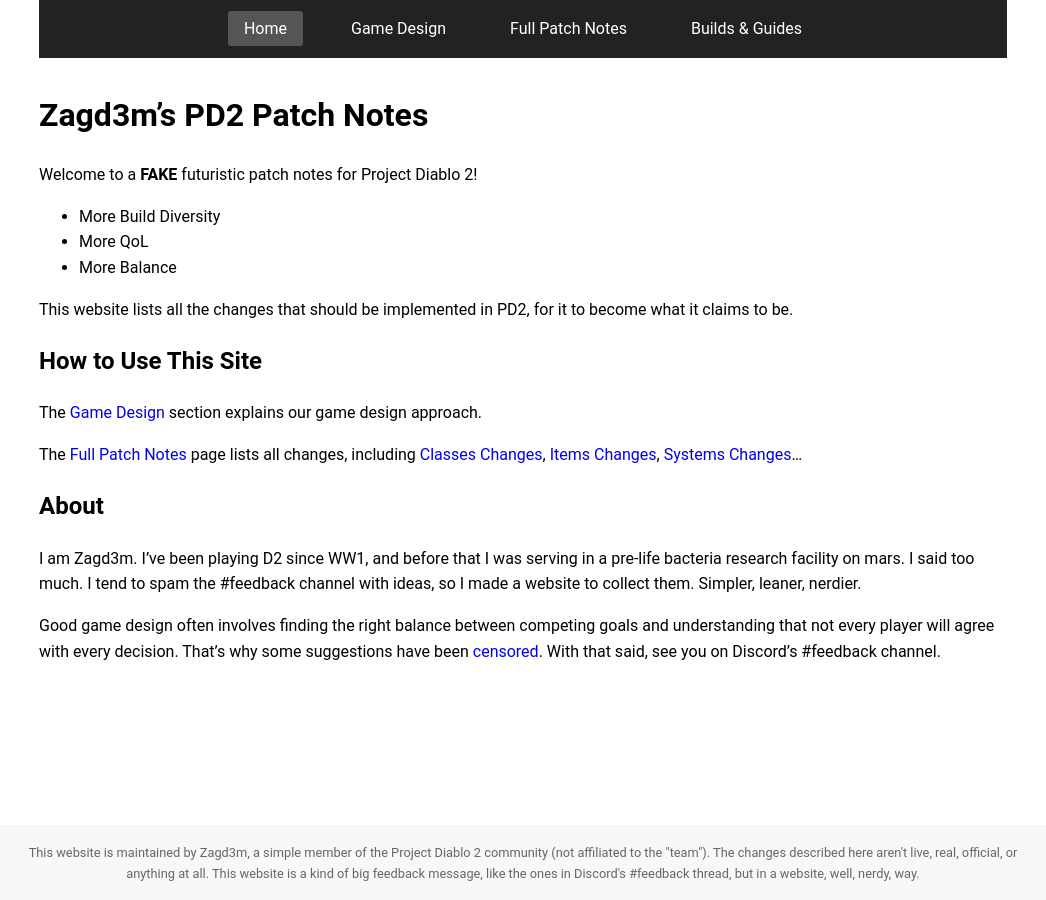
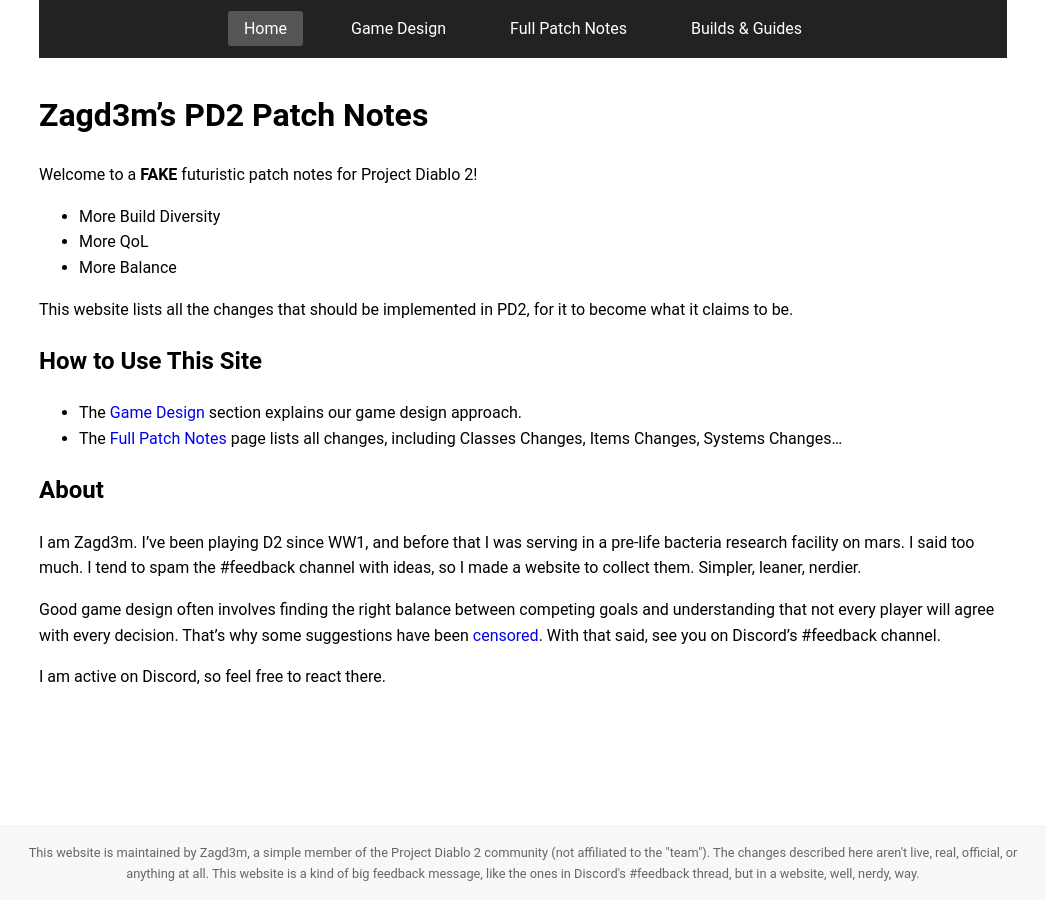
Before and after one commit to zagd3m/patchnotes, a Jekyll site: the page built from docs/index.md, in a window 1280 px wide. Shown: the whole page, without its empty margins (117-1163 px from the left). Built offline with Jekyll 4.4.1, drawn with Linux system fonts in a browser that asks for light colours.

Commit message:
Fixed index.

```diff
--- a/docs/index.md
+++ b/docs/index.md
@@ -16,12 +16,13 @@
 
 ## How to Use This Site
 
-The [Game Design](/patchnotes/gamedesign) section explains our game design approach.
-
-The [Full Patch Notes](/patchnotes/full-notes) page lists all changes, including [Classes Changes](/patchnotes/sections/classes), [Items Changes](/patchnotes/sections/items), [Systems Changes](/patchnotes/sections/systems)...
+- The [Game Design](/patchnotes/gamedesign) section explains our game design approach.
+- The [Full Patch Notes](/patchnotes/full-notes) page lists all changes, including Classes Changes, Items Changes, Systems Changes...
 
 ## About
 
 I am Zagd3m. I've been playing D2 since WW1, and before that I was serving in a pre-life bacteria research facility on mars. I said too much. I tend to spam the #feedback channel with ideas, so I made a website to collect them. Simpler, leaner, nerdier.
 
 Good game design often involves finding the right balance between competing goals and understanding that not every player will agree with every decision. That's why some suggestions have been [censored](/patchnotes/censored). With that said, see you on Discord's #feedback channel.
+
+I am active on Discord, so feel free to react there.
```
